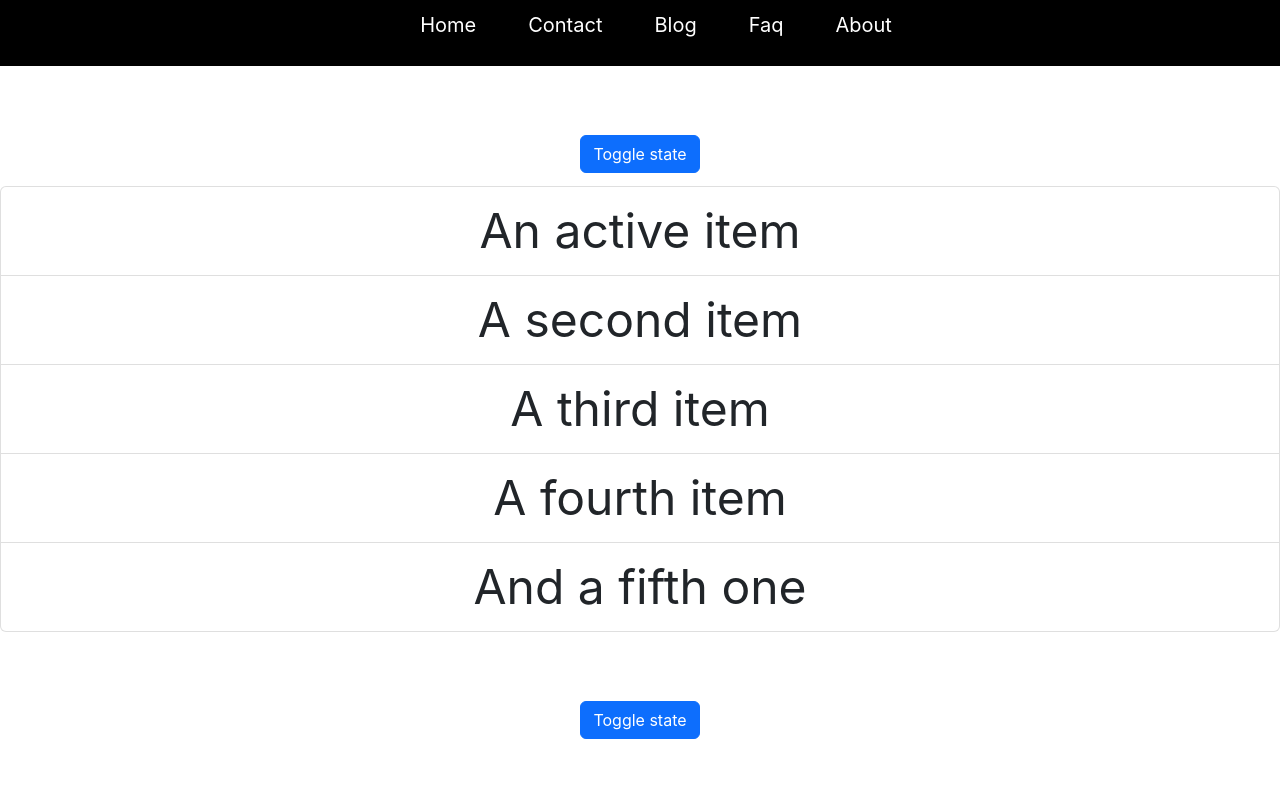
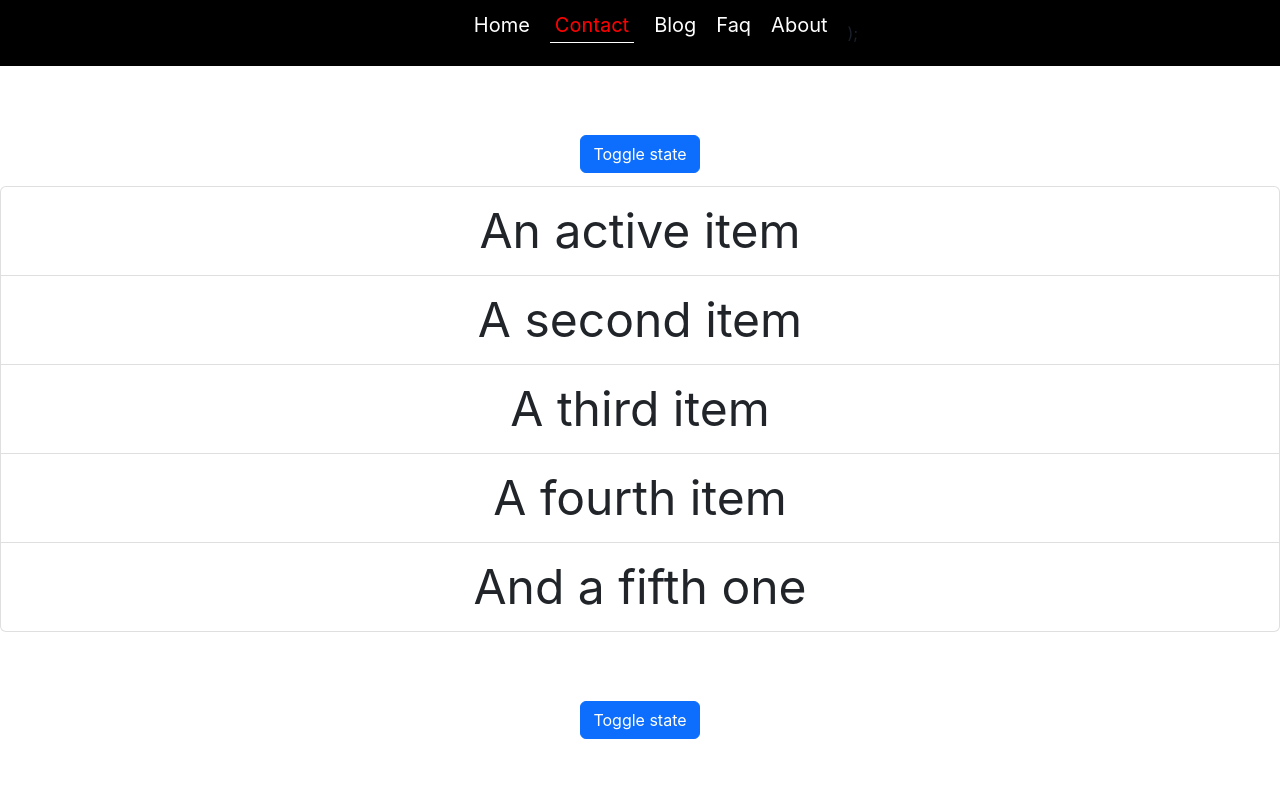
Before and after one commit to domchu/practical, a React (Create React App) app: page /contact in a window 1280 px wide. Shown: the top 800 px of the page. Built offline with nearby package versions, Linux system fonts and the light colour scheme.

Commit message:
chores:done the active links

```diff
--- a/package.json
+++ b/package.json
@@ -13,6 +13,7 @@
     "react": "^18.2.0",
     "react-dom": "^18.2.0",
     "react-icons": "^4.7.1",
+
     "react-router-dom": "^6.8.2",
     "react-scripts": "5.0.1",
     "react-slick": "^0.29.0",
--- a/src/App.js
+++ b/src/App.js
@@ -18,10 +18,11 @@ function App() {
       <Routes>
         <Route path="/contact" element={<Contact />} />
         <Route path="/about" element={<About />}>
+
           <Route path="search" element={<Search />} />
           <Route path="list" element={<List />} />
           <Route path="add" element={<Add />} />
-        </Route>
+          </Route>
         <Route path="/blog" element={<Blog />} />
         <Route path="/faq" element={<Faq />} />
         <Route path="*" element={<Error />} />
--- a/src/Components/Menu.js
+++ b/src/Components/Menu.js
@@ -1,28 +1,87 @@
 import React from "react";
-import { Link } from "react-router-dom";
-import Data from "../Components/MenuData";
+import { NavLink } from "react-router-dom";
+// import Data from "../Components/MenuData";
 import { Box } from "@chakra-ui/react";
 
+
 const Menu = () => {
+
   return (
     <>
       <Box className="menu-container">
-        {Data.map((items, index) => {
-          const { title, icons, path } = items;
-          return (
+        {/* {Data.map((items, index) => { */}
+          {/* // const { title, icons, path } = items; */}
+          {/* return ( */}
             <ul>
-              <li key={index}>
-                <Link to={path}>
+              <li >
+                {/* <Link to={path}> */}
                   {/* {icons} */}
-                  <span style={{ flexDirection: "column" }}>{title}</span>
-                </Link>
+                  {/* <span style={{ flexDirection: "column" }}>{title}</span> */}
+                {/* </Link> */}
+                <NavLink to="/" exact activeClassName="active" >Home</NavLink>
+                <NavLink to="/contact" activeClassName="active">Contact</NavLink>
+                <NavLink to="/blog" activeClassName="active">Blog</NavLink>
+                <NavLink to="/Faq" activeClassName="active">Faq</NavLink>
+                <NavLink to="/about/search" activeClassName="active">About</NavLink>
               </li>
             </ul>
           );
-        })}
+        {/* })} */}
       </Box>
     </>
   );
 };
 
 export default Menu;
+
+{/* Get the current route */}
+// const router = useRouter();
+// const currentRoute = router.pathname;
+
+{/* Render Link */}
+{/* <Link href="/some-path"
+     className={currentRoute === "/some-path"
+       ? "active-class-name"
+       : "non-active-class-name"}>
+         Some Link
+</Link> */}
+
+// 2
+// const NavBar = () => {
+//   const router = useRouter();
+//   const currentRoute = router.pathname;
+
+//   return (
+//     <nav className={styles.topNav}>
+//       <Link href='/' className={currentRoute === '/' ? styles.active : styles.nonActive}>
+//         Home
+//       </Link>
+//     </nav>
+//   );
+// };
+// export default NavBar
+
+
+// css
+/* Specific styles for non-active links */
+// .nonActive {
+//   color: white;
+// }
+
+/* Specific styles for active links */
+// .active {
+//   color: black;
+//   background: orange;
+// }
+
+// 3)
+{/* <NavLink
+          key={tab.id}
+          className={(navData) =>
+            navData.isActive ? styles.activeTab : styles.inactiveTab
+          }
+          to={tab.path}
+        >
+          {tab.name}
+
+</NavLink> */}
--- a/src/Toggle/SampleThree.js
+++ b/src/Toggle/SampleThree.js
@@ -2,7 +2,7 @@ import React, { useState } from "react";
 
 const SampleThree = () => {
   //css style
-  const [toggle, setToggle] = useState(true);
+  const [toggle, setToggle] = useState(false);
 
   const handeToggle = () => {
     setToggle(!toggle);
--- a/src/index.css
+++ b/src/index.css
@@ -49,6 +49,10 @@ Variables
   padding: 0;
   text-decoration: none;
   list-style-type: none;
+}
+
+a {
+  margin: 10px;
 }
 
 .menu-container {
@@ -131,4 +135,10 @@ input {
   z-index: 20;
   top: 20%;
   color: #fff;
+}
+
+.active {
+  color: red;
+  padding: 5px;
+  border-bottom: 1px solid #fff;
 }/*# sourceMappingURL=index.css.map */
--- a/src/index.scss
+++ b/src/index.scss
@@ -52,6 +52,9 @@ Variables
     padding: 0;
     text-decoration:none;
     list-style-type:none
+  }
+  a{
+    margin: 10px;
   }
 
   .menu-container {
@@ -126,3 +129,10 @@ border-radius: 5px;
     top: 20%;
     color: #fff;
   }
+  .active{
+    // background-color: red;
+    color: red;
+    padding: 5px;
+    // border-radius: 5px;
+    border-bottom: 1px solid #fff;
+}
```
Also changed, not shown: 2 other files (tests, documents, lock files or other folders).
